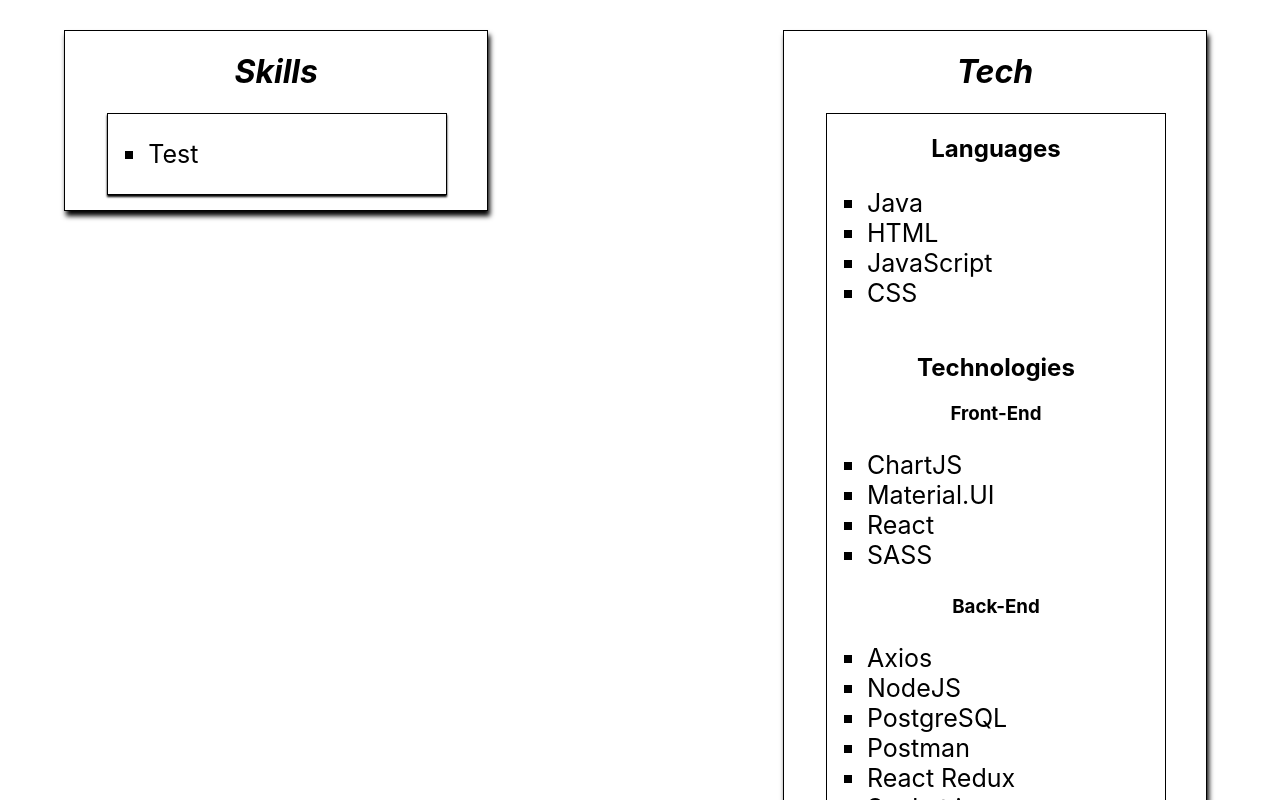
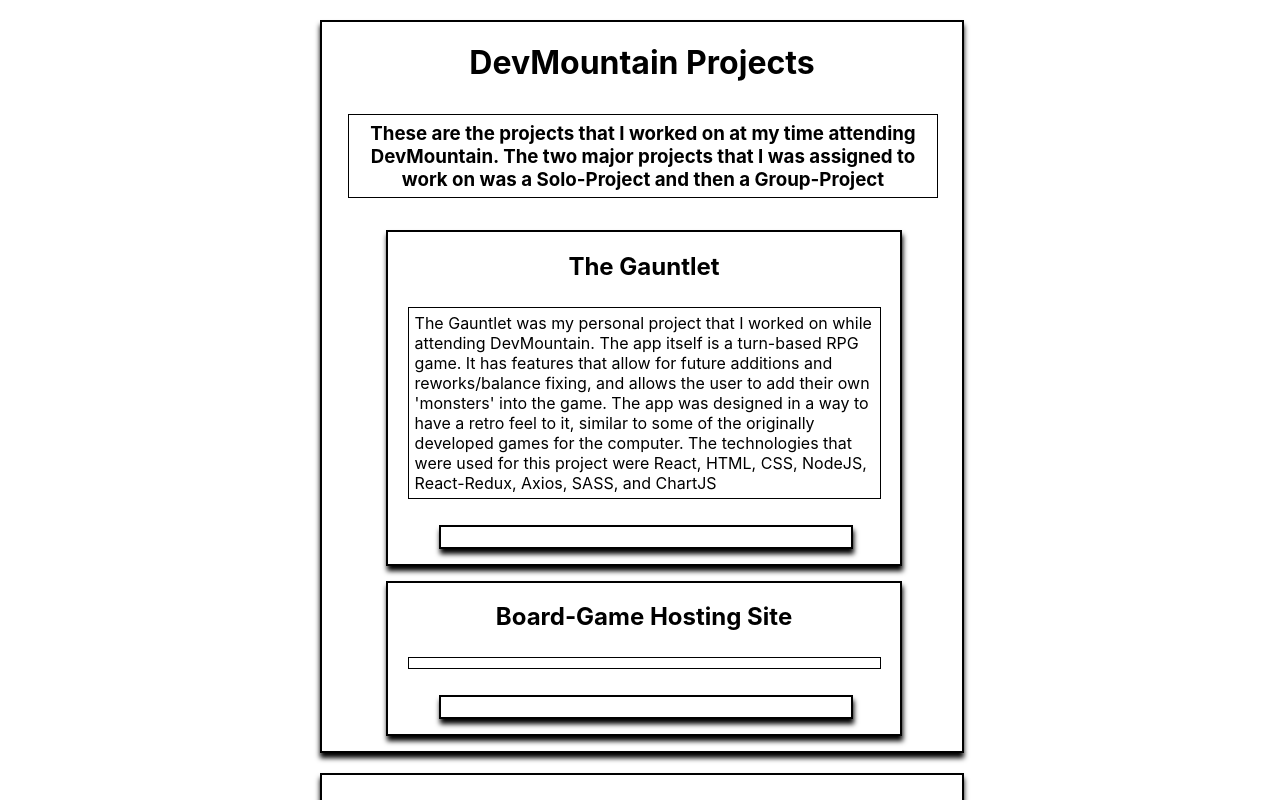
Before and after one commit to DogSniffers/Portfolio2.0, a React (Create React App) app: page / in a window 1280 px wide. Shown: the top 800 px of the page. Built offline with nearby package versions, Linux system fonts and the light colour scheme.

Commit message:
added project filler text, and aboutme component

```diff
--- a/src/App.js
+++ b/src/App.js
@@ -1,13 +1,15 @@
 import React from 'react';
 import Landing from './Components/Landing/Landing'
 import Skills from './Components/Skills/Skills'
+import Projects from './Components/Projects/Projects'
 import './App.css';
 
 function App() {
   return (
     <>
     {/* <Landing/> */}
-    <Skills/>
+    {/* <Skills/> */}
+    <Projects/>
     </>
 
   );
--- /dev/null
+++ b/src/Components/Projects/Projects.css
@@ -0,0 +1,67 @@
+.projectsHolder {
+  position: relative;
+  left: 25vw;
+  width: 50vw;
+  height: -webkit-fit-content;
+  height: -moz-fit-content;
+  height: fit-content;
+  border: 2px solid black;
+  -webkit-box-shadow: black 0px 5px 5px;
+          box-shadow: black 0px 5px 5px;
+  margin-bottom: 20px;
+  margin-top: 20px;
+}
+
+.projectsHead {
+  width: 100%;
+  text-align: center;
+}
+
+.projectsSubHead {
+  width: 100%;
+  text-align: center;
+}
+
+.projectBox {
+  position: relative;
+  left: 10%;
+  width: 80%;
+  border: black solid 2px;
+  margin-bottom: 15px;
+  -webkit-box-shadow: black 1px 5px 5px;
+          box-shadow: black 1px 5px 5px;
+}
+
+.projectInfoHead {
+  position: relative;
+  width: 90%;
+  border: black solid 1px;
+  margin: 5%;
+  margin-left: 4%;
+  padding: 1%;
+  text-align: center;
+}
+
+.projectInfo {
+  position: relative;
+  width: 90%;
+  border: black solid 1px;
+  margin: 5%;
+  margin-left: 4%;
+  padding: 1%;
+}
+
+.projectImageBox {
+  position: relative;
+  left: 10%;
+  width: 80%;
+  height: -webkit-fit-content;
+  height: -moz-fit-content;
+  height: fit-content;
+  border: black solid 2px;
+  margin-top: 15px;
+  margin-bottom: 15px;
+  -webkit-box-shadow: black 1px 5px 5px;
+          box-shadow: black 1px 5px 5px;
+}
+/*# sourceMappingURL=Projects.css.map */
--- /dev/null
+++ b/src/Components/Projects/Projects.js
@@ -0,0 +1,41 @@
+import React from 'react'
+import './Projects.css'
+
+function Projects(){
+    return(
+        <div>
+            <div className='projectsHolder'>
+                <h1 className='projectsHead'>DevMountain Projects</h1>
+                <h3 className='projectInfoHead'> These are the projects that I worked on at my time attending DevMountain. The two major projects that I was assigned to work on was a Solo-Project and then a Group-Project</h3>
+                <div className='projectBox'>
+                    <h2 className='projectsSubHead'>The Gauntlet</h2>
+                    <p className='projectInfo'> The Gauntlet was my personal project that I worked on while attending DevMountain. The app itself is a turn-based  RPG game. It has features that allow for future additions and reworks/balance fixing, and allows the user to add their own 'monsters' into the game. The app was designed in a way to have a retro feel to it, similar to some of the originally developed games for the computer. The technologies that were used for this project were React, HTML, CSS, NodeJS, React-Redux, Axios, SASS, and ChartJS </p>
+                    <div className='projectImageBox'>
+                        <img></img>
+                    </div>
+                </div>
+                <div className='projectBox'>
+                    <h2 className='projectsSubHead'>Board-Game Hosting Site</h2>
+                    <p className='projectInfo'></p>
+                    <div className='projectImageBox'>
+                        <img></img>
+                    </div>
+                </div>
+
+            </div>
+            <div className='projectsHolder'>
+                <h1 className='projectsHead'>Personal Projects</h1>
+                <h3 className='projectInfoHead'> These are the projects that I have worked on in my free time. </h3>
+                <div className='projectBox'>
+                    <h2 className='projectsSubHead'>Filler</h2>
+                    <p className='projectInfo'></p>
+                    <div className='projectImageBox'>
+                        <img></img>
+                    </div>
+                </div>
+            </div>
+        </div>
+    )
+}
+
+export default Projects
--- /dev/null
+++ b/src/Components/Projects/Projects.scss
@@ -0,0 +1,55 @@
+.projectsHolder{
+    position: relative;
+    left: 25vw;
+    width: 50vw;
+    height: fit-content;
+    border: 2px solid black;
+    box-shadow: black 0px 5px 5px;
+    margin-bottom: 20px;
+    margin-top: 20px;
+}
+.projectsHead{
+    width: 100%;
+    text-align: center;
+}
+.projectsSubHead{
+    width: 100%;
+    text-align: center;
+}
+.projectBox{
+    position: relative;
+    left: 10%;
+    width: 80%;
+    border: black solid 2px;
+    margin-bottom: 15px;
+    box-shadow: black 1px 5px 5px;
+}
+.projectInfoHead{
+    position: relative;
+    width: 90%;
+    // left: 5%;
+    border: black solid 1px;
+    margin: 5%;
+    margin-left: 4%;
+    padding: 1%;
+    text-align: center;
+}
+.projectInfo{
+    position: relative;
+    width: 90%;
+    // left: 5%;
+    border: black solid 1px;
+    margin: 5%;
+    margin-left: 4%;
+    padding: 1%;
+}
+.projectImageBox{
+    position: relative;
+    left: 10%;
+    width: 80%;
+    height: fit-content;
+    border: black solid 2px;
+    margin-top: 15px;
+    margin-bottom: 15px;
+    box-shadow: black 1px 5px 5px;
+}
```
Also changed, not shown: src/Components/AboutMe/AboutMe.js (added, +9 -0 lines), 1 other file (tests, documents, lock files or other folders).
